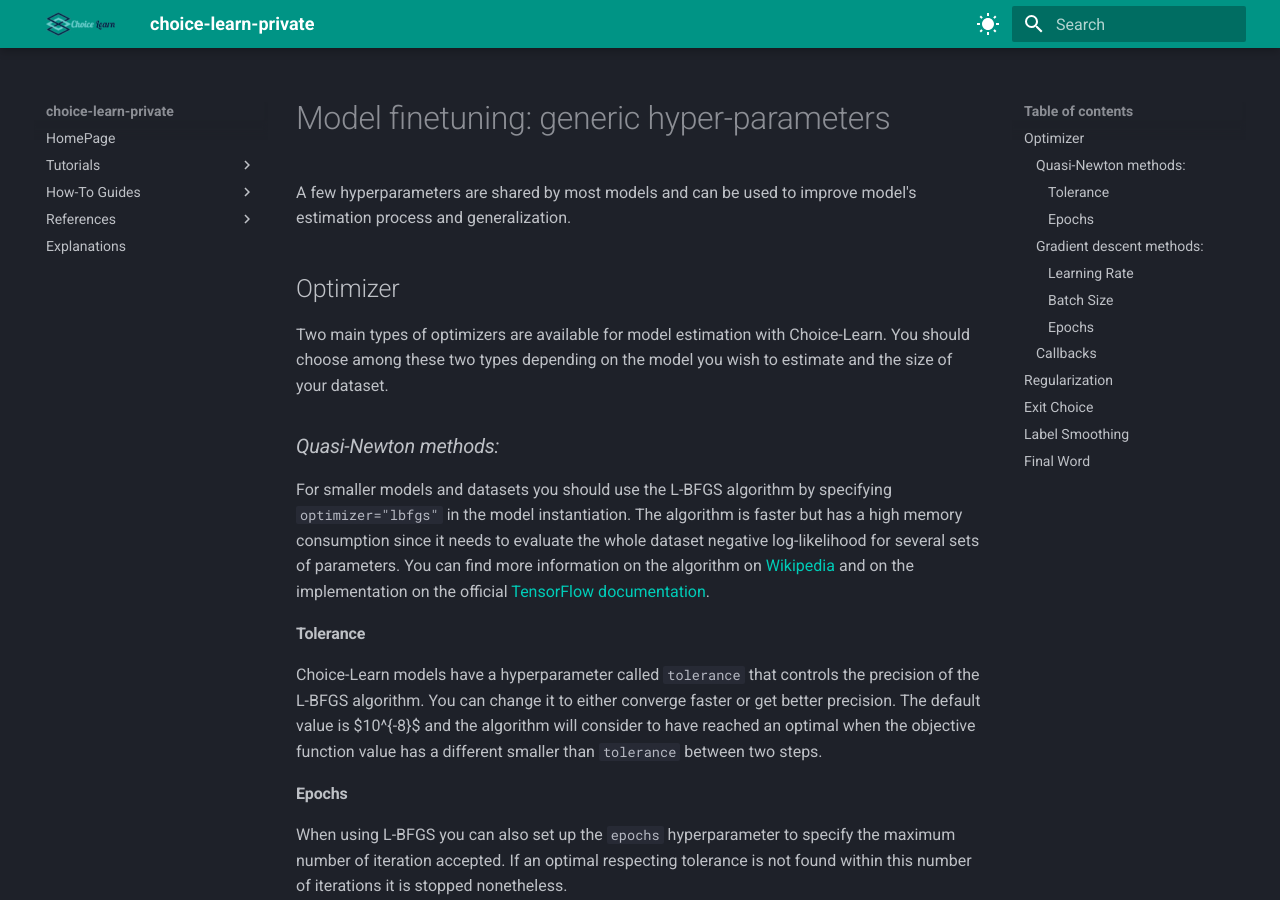
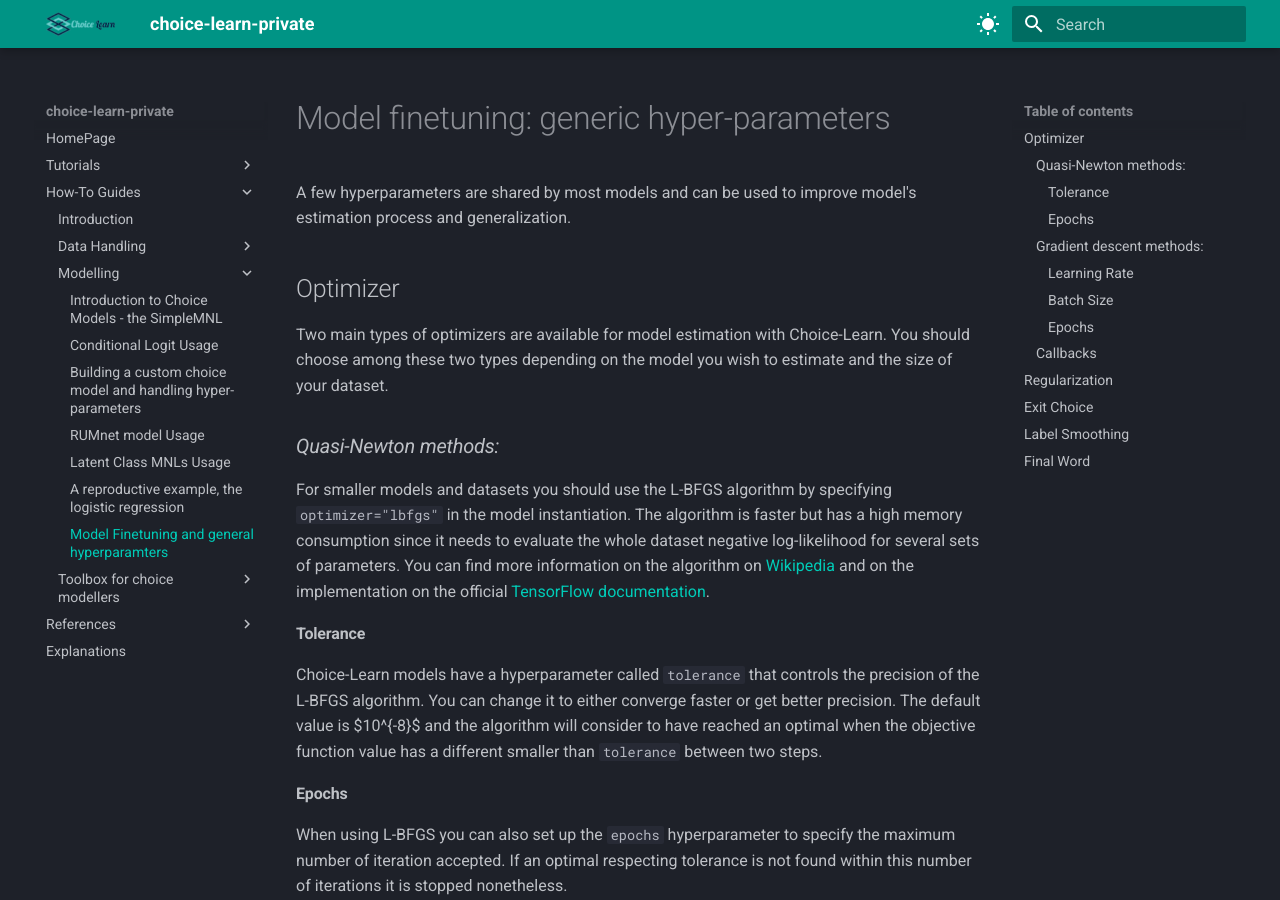
Before and after one commit to artefactory/choice-learn, an MkDocs documentation site: the page built from docs/notebooks/models/models_finetuning.md, in a window 1280 px wide and 900 px high. Built offline with MkDocs 1.6.1 and Material for MkDocs 9.7.7, drawn with Linux system fonts in a browser that asks for light colours; formulas are drawn with MathJax 3.

Commit message:
FIX: mkdoc link to page

```diff
--- a/mkdocs.yaml
+++ b/mkdocs.yaml
@@ -73,7 +73,7 @@ nav:
       - RUMnet model Usage: notebooks/models/rumnet.md
       - Latent Class MNLs Usage: notebooks/models/latent_class_model.md
       - A reproductive example, the logistic regression: notebooks/models/logistic_regression.md
-      - Model Finetuning and general hyperparamters: notebooks/models/model_finetuning.md
+      - Model Finetuning and general hyperparamters: notebooks/models/models_finetuning.md
     - Toolbox for choice modellers:
       - Optimizing a product assortment: notebooks/auxiliary_tools/assortment_example.md
   - References:
```
